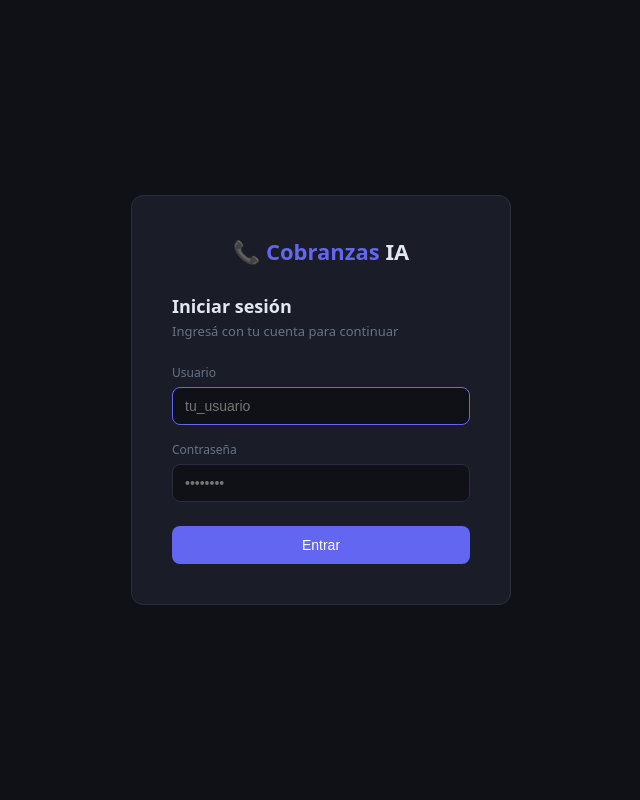
After one commit to Mart1n-chamoy/proyecto-parque, a Django app: page /login/ in a window 1280 px wide. The commit adds this page. Shown: the whole page, without its empty margins (319-959 px from the left). Run offline with Django 4.2, Linux system fonts and the light colour scheme; parts of the project's set-up code (start-up, migrations or seed data) failed here and were passed over.

Commit message:
login y autenticación de dashboard

```diff
--- /dev/null
+++ b/backend/apps/dashboard/templates/dashboard/login.html
@@ -0,0 +1,77 @@
+<!DOCTYPE html>
+<html lang="es">
+<head>
+  <meta charset="UTF-8">
+  <meta name="viewport" content="width=device-width, initial-scale=1.0">
+  <title>Iniciar sesión — Cobranzas IA</title>
+  <style>
+    *, *::before, *::after { box-sizing: border-box; margin: 0; padding: 0; }
+    :root {
+      --bg: #0f1117; --surface: #1a1d27; --border: #2a2d3e;
+      --accent: #6366f1; --text: #e2e8f0; --muted: #64748b;
+      --red: #ef4444; --radius: 8px;
+    }
+    body {
+      background: var(--bg); color: var(--text);
+      font-family: system-ui, sans-serif; font-size: 14px;
+      min-height: 100vh; display: flex;
+      align-items: center; justify-content: center;
+    }
+    .box {
+      background: var(--surface); border: 1px solid var(--border);
+      border-radius: 12px; padding: 40px; width: 100%; max-width: 380px;
+    }
+    .logo {
+      text-align: center; margin-bottom: 28px;
+      font-size: 22px; font-weight: 700;
+    }
+    .logo span { color: var(--accent); }
+    h2 { font-size: 18px; font-weight: 600; margin-bottom: 4px; }
+    .subtitle { color: var(--muted); font-size: 13px; margin-bottom: 24px; }
+    .form-group { margin-bottom: 16px; }
+    label { display: block; font-size: 12px; font-weight: 500; color: var(--muted); margin-bottom: 6px; }
+    input {
+      width: 100%; background: var(--bg); border: 1px solid var(--border);
+      border-radius: var(--radius); color: var(--text); padding: 10px 12px;
+      font-size: 14px; outline: none; transition: border-color .15s;
+    }
+    input:focus { border-color: var(--accent); }
+    .btn {
+      width: 100%; background: var(--accent); color: #fff;
+      border: none; border-radius: var(--radius); padding: 11px;
+      font-size: 14px; font-weight: 500; cursor: pointer;
+      margin-top: 8px; transition: opacity .15s;
+    }
+    .btn:hover { opacity: .85; }
+    .alert {
+      background: #3b1212; color: var(--red); border: 1px solid #7f1d1d;
+      border-radius: var(--radius); padding: 10px 14px;
+      font-size: 13px; margin-bottom: 16px;
+    }
+  </style>
+</head>
+<body>
+<div class="box">
+  <div class="logo">📞 <span>Cobranzas</span> IA</div>
+  <h2>Iniciar sesión</h2>
+  <p class="subtitle">Ingresá con tu cuenta para continuar</p>
+
+  {% if error %}
+  <div class="alert">{{ error }}</div>
+  {% endif %}
+
+  <form method="post">
+    {% csrf_token %}
+    <div class="form-group">
+      <label>Usuario</label>
+      <input type="text" name="username" placeholder="tu_usuario" autofocus required>
+    </div>
+    <div class="form-group">
+      <label>Contraseña</label>
+      <input type="password" name="password" placeholder="••••••••" required>
+    </div>
+    <button type="submit" class="btn">Entrar</button>
+  </form>
+</div>
+</body>
+</html>
--- a/backend/apps/dashboard/urls.py
+++ b/backend/apps/dashboard/urls.py
@@ -5,9 +5,14 @@ from django.urls import path
 from . import views
 
 urlpatterns = [
-    path("",                           views.DashboardView.as_view(),      name="dashboard"),
-    path("campaigns/new/",             views.CampaignNewView.as_view(),    name="campaign-new"),
-    path("campaigns/<int:pk>/",        views.CampaignDetailView.as_view(), name="campaign-detail"),
-    path("campaigns/<int:pk>/launch/", views.CampaignLaunchView.as_view(),name="campaign-launch"),
-    path("campaigns/<int:pk>/status/", views.CampaignStatusView.as_view(),name="campaign-status"),
+    # Auth
+    path('login/',   views.DashboardLoginView.as_view(),  name='dashboard-login'),
+    path('logout/',  views.DashboardLogoutView.as_view(), name='dashboard-logout'),
+
+    # Dashboard (requieren login — protegido con @login_required en cada view)
+    path('',                           views.DashboardView.as_view(),      name='dashboard'),
+    path('campaigns/new/',             views.CampaignNewView.as_view(),    name='campaign-new'),
+    path('campaigns/<int:pk>/',        views.CampaignDetailView.as_view(), name='campaign-detail'),
+    path('campaigns/<int:pk>/launch/', views.CampaignLaunchView.as_view(),name='campaign-launch'),
+    path('campaigns/<int:pk>/status/', views.CampaignStatusView.as_view(),name='campaign-status'),
 ]
--- a/backend/apps/dashboard/views.py
+++ b/backend/apps/dashboard/views.py
@@ -14,6 +14,7 @@ from django.shortcuts import render, redirect, get_object_or_404
 from django.contrib import messages
 from django.views import View
 from django.http import JsonResponse
+from django.contrib.auth.mixins import LoginRequiredMixin
 
 from apps.calls.models import CallBatch, Call
 from apps.clients.models import Client
@@ -24,7 +25,7 @@ logger = logging.getLogger(__name__)
 REQUIRED_COLUMNS = {"phone_number", "name", "amount"}
 
 
-class DashboardView(View):
+class DashboardView(LoginRequiredMixin,View):
     """GET / — pantalla principal con stats y últimas campañas"""
 
     def get(self, request):
@@ -44,7 +45,7 @@ class DashboardView(View):
         })
 
 
-class CampaignNewView(View):
+class CampaignNewView(LoginRequiredMixin,View):
     """GET/POST /campaigns/new/ — crear campaña y subir CSV"""
 
     def get(self, request):
@@ -132,7 +133,7 @@ class CampaignNewView(View):
         return redirect(f"/campaigns/{batch.id}/")
 
 
-class CampaignDetailView(View):
+class CampaignDetailView(LoginRequiredMixin, View):
     """GET /campaigns/{id}/ — detalle de campaña con llamadas"""
 
     def get(self, request, pk):
@@ -154,7 +155,7 @@ class CampaignDetailView(View):
         })
 
 
-class CampaignLaunchView(View):
+class CampaignLaunchView(LoginRequiredMixin, View):
     """POST /campaigns/{id}/launch/ — lanzar lote a ElevenLabs"""
 
     def post(self, request, pk):
@@ -169,7 +170,7 @@ class CampaignLaunchView(View):
         return redirect(f"/campaigns/{batch.id}/")
 
 
-class CampaignStatusView(View):
+class CampaignStatusView(LoginRequiredMixin, View):
     """GET /campaigns/{id}/status/ — fragmento HTMX con tabla actualizada"""
 
     def get(self, request, pk):
@@ -189,3 +190,45 @@ class CampaignStatusView(View):
                 "pending":   pending,
             },
         })
+
+"""
+Agregar en apps/dashboard/views.py — views de autenticación para el panel web.
+
+Usa sesiones Django (no JWT) para el frontend de templates.
+JWT sigue funcionando para la API REST como estaba.
+"""
+
+from django.contrib.auth import authenticate, login, logout
+from django.shortcuts import render, redirect
+from django.views import View
+
+
+class DashboardLoginView(View):
+    """GET/POST /login/"""
+
+    def get(self, request):
+        if request.user.is_authenticated:
+            return redirect("/")
+        return render(request, "dashboard/login.html")
+
+    def post(self, request):
+        username = request.POST.get("username", "").strip()
+        password = request.POST.get("password", "")
+
+        user = authenticate(request, username=username, password=password)
+        if user is not None:
+            login(request, user)
+            next_url = request.GET.get("next", "/")
+            return redirect(next_url)
+
+        return render(request, "dashboard/login.html", {
+            "error": "Usuario o contraseña incorrectos."
+        })
+
+
+class DashboardLogoutView(View):
+    """POST /logout/"""
+
+    def post(self, request):
+        logout(request)
+        return redirect("/login/")
--- a/backend/proyecto_cobranza/settings.py
+++ b/backend/proyecto_cobranza/settings.py
@@ -162,3 +162,6 @@ LOGGING = {
 ELEVENLABS_API_KEY = os.environ.get('ELEVENLABS_API_KEY', '')
 ELEVENLABS_AGENT_ID = os.environ.get('ELEVENLABS_AGENT_ID', '')
 ELEVENLABS_PHONE_NUMBER_ID = os.environ.get('ELEVENLABS_PHONE_NUMBER_ID', '')
+
+LOGIN_URL = '/login/'
+LOGIN_REDIRECT_URL = '/'
```
Also changed, not shown: backend/apps/dashboard/templates/dashboard/base.html (+9 -1 lines).
